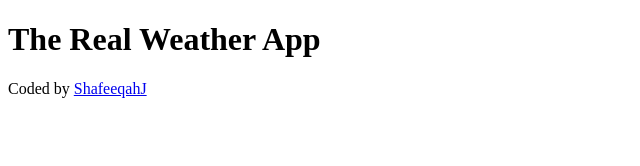
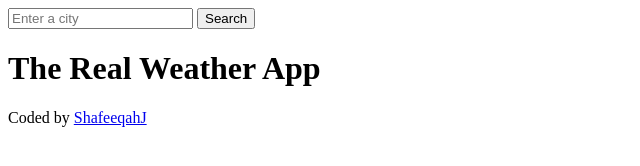
Before and after one commit to ShafeeqahJ/real-weather-app, a plain HTML site: page index.html in a window 1280 px wide. Shown: the whole page, without its empty margins (0-640 px from the left). Drawn offline with Linux system fonts and the light colour scheme.

Commit message:
updated index

```diff
--- a/index.html
+++ b/index.html
@@ -8,6 +8,13 @@
 </head>
 
 <body>
+    <header>
+        <form>
+            <input type="search" placeholder="Enter a city" required />
+            <input type="submit" value="Search" />
+        </form>
+    </header>
+    <main></main>
     <h1>The Real Weather App</h1>
     <footer>Coded by <a href="https://github.com/ShafeeqahJ">ShafeeqahJ</a></footer>
 </body>
```
